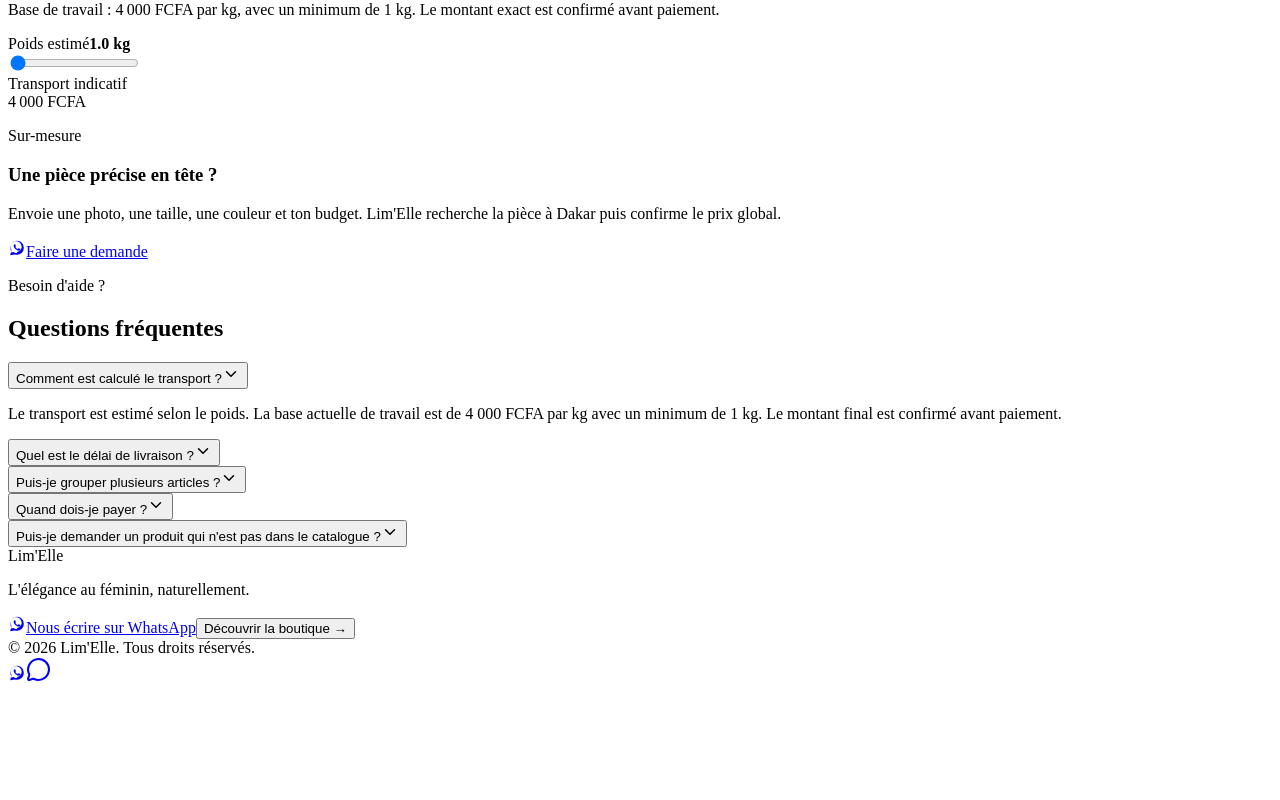
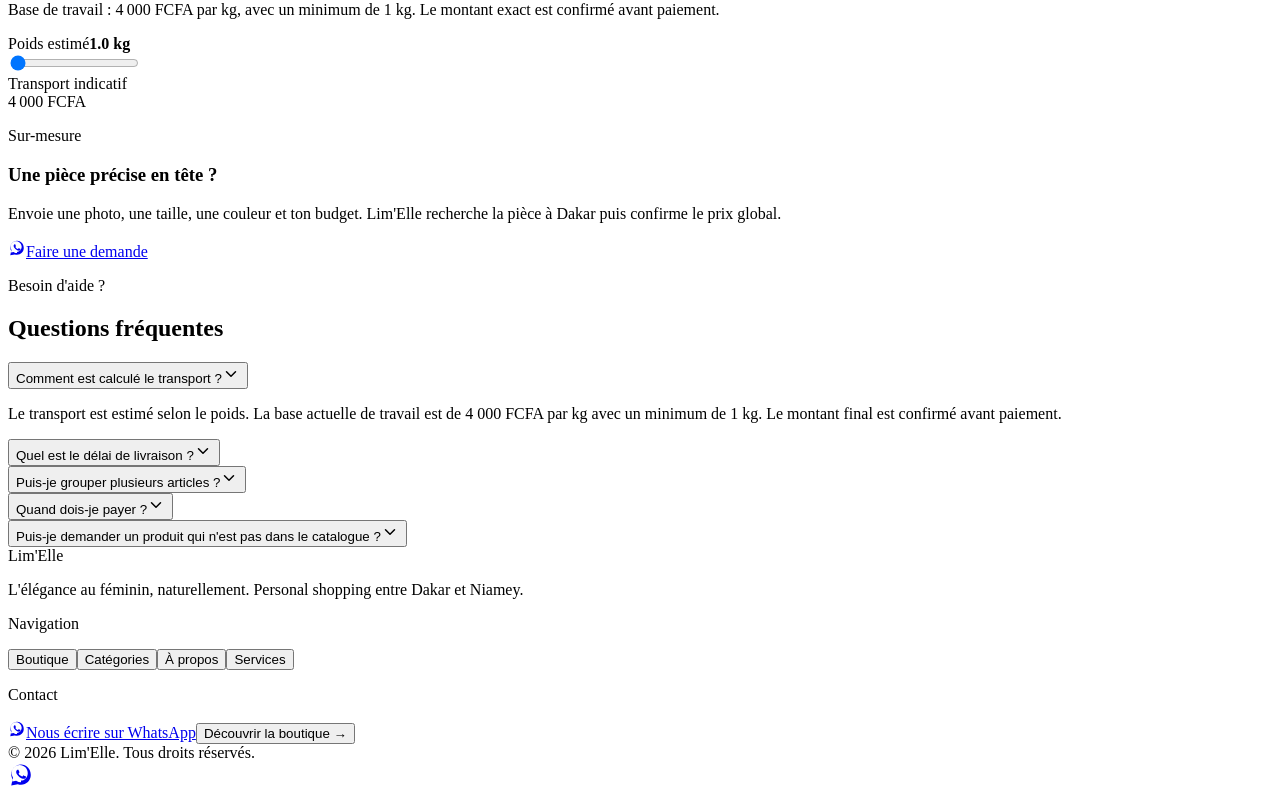
Before and after one commit to primemarafa/LimElle, a React (Vite) app: page / in a window 1280 px wide. Shown: the part 2409-3209 px from the top of the page. Before the commit the page ends 3103 px from the top, so only its background shows below. Built offline with nearby package versions, Linux system fonts and the light colour scheme; no server answers; the HTML template or start-up script is replaced by a standard one.

Commit message:
fix: favicon, meta tags de partage social, footer complet, bug icône WhatsApp double

```diff
--- a/index.html
+++ b/index.html
@@ -6,6 +6,22 @@
     <meta name="theme-color" content="#F5F0E6" />
     <meta name="description" content="Lim'Elle, ton personal shopping entre Dakar et Niamey." />
     <title>Lim'Elle | Dakar → Niamey</title>
+
+    <link rel="icon" type="image/svg+xml" href="/favicon.svg" />
+
+    <link rel="canonical" href="https://lim-elle.vercel.app/" />
+
+    <meta property="og:type" content="website" />
+    <meta property="og:url" content="https://lim-elle.vercel.app/" />
+    <meta property="og:site_name" content="Lim'Elle" />
+    <meta property="og:title" content="Lim'Elle | Dakar → Niamey" />
+    <meta property="og:description" content="Personal shopping féminin : mode, sacs, bijoux et beauté sélectionnés à Dakar, livrés à Niamey." />
+    <meta property="og:image" content="https://lim-elle.vercel.app/images/hero-portrait.jpg" />
+
+    <meta name="twitter:card" content="summary_large_image" />
+    <meta name="twitter:title" content="Lim'Elle | Dakar → Niamey" />
+    <meta name="twitter:description" content="Personal shopping féminin : mode, sacs, bijoux et beauté sélectionnés à Dakar, livrés à Niamey." />
+    <meta name="twitter:image" content="https://lim-elle.vercel.app/images/hero-portrait.jpg" />
   </head>
   <body>
     <div id="root"></div>
--- a/src/App.jsx
+++ b/src/App.jsx
@@ -197,10 +197,31 @@
       </>}
 
       <footer className="bg-[#123D32] px-5 py-12 text-white">
-        <div className="mx-auto flex max-w-7xl flex-col gap-8 md:flex-row md:items-center md:justify-between"><div><div className="font-serif text-3xl">Lim'Elle</div><p className="mt-2 text-sm text-white/70">L'élégance au féminin, naturellement.</p></div><div className="flex flex-col gap-3 sm:flex-row"><WhatsAppButton message={WA_TEXT} className="border border-white/40 bg-transparent text-white">Nous écrire sur WhatsApp</WhatsAppButton><button onClick={openBoutique} className="rounded-xl border border-[#C8894E] px-6 py-3 text-sm font-bold text-white">Découvrir la boutique <span className="ml-2">→</span></button></div></div>
+        <div className="mx-auto grid max-w-7xl gap-10 md:grid-cols-[1.3fr_1fr_1fr]">
+          <div>
+            <div className="font-serif text-3xl">Lim'Elle</div>
+            <p className="mt-2 max-w-xs text-sm text-white/70">L'élégance au féminin, naturellement. Personal shopping entre Dakar et Niamey.</p>
+          </div>
+          <div>
+            <p className="text-xs font-bold uppercase tracking-[.2em] text-white/50">Navigation</p>
+            <nav className="mt-4 flex flex-col gap-2 text-sm text-white/80">
+              <button onClick={openBoutique} className="text-left hover:text-white">Boutique</button>
+              <button onClick={openCategories} className="text-left hover:text-white">Catégories</button>
+              <button onClick={() => scrollTo("a-propos")} className="text-left hover:text-white">À propos</button>
+              <button onClick={() => scrollTo("services")} className="text-left hover:text-white">Services</button>
+            </nav>
+          </div>
+          <div>
+            <p className="text-xs font-bold uppercase tracking-[.2em] text-white/50">Contact</p>
+            <div className="mt-4 flex flex-col gap-3 text-sm text-white/80">
+              <WhatsAppButton message={WA_TEXT} className="w-fit border border-white/40 bg-transparent text-white">Nous écrire sur WhatsApp</WhatsAppButton>
+              <button onClick={openBoutique} className="w-fit rounded-xl border border-[#C8894E] px-6 py-3 text-sm font-bold text-white">Découvrir la boutique <span className="ml-2">→</span></button>
+            </div>
+          </div>
+        </div>
         <div className="mx-auto mt-10 max-w-7xl border-t border-white/10 pt-5 text-xs text-white/50">© 2026 Lim'Elle. Tous droits réservés.</div>
       </footer>
-      <WhatsAppButton className="fixed bottom-5 right-5 z-40 h-14 w-14 rounded-full bg-[#3FBF63] p-0 text-white shadow-xl" message={WA_TEXT} aria-label="WhatsApp"><MessageCircle size={25}/></WhatsAppButton>
+      <WhatsAppButton className="fixed bottom-5 right-5 z-40 h-14 w-14 rounded-full bg-[#3FBF63] p-0 text-white shadow-xl" message={WA_TEXT} iconSize={26} aria-label="Contacter Lim'Elle sur WhatsApp" />
       {cartOpen && <CartDrawer items={cart} onClose={() => setCartOpen(false)} onQuantityChange={updateQuantity} onRemove={removeFromCart} onCheckout={startCheckout}/>}
     </main>
   );
--- a/src/components/WhatsAppButton.jsx
+++ b/src/components/WhatsAppButton.jsx
@@ -8,10 +8,10 @@
   );
 }
 
-export default function WhatsAppButton({ children, message, className = "" }) {
+export default function WhatsAppButton({ children, message, className = "", iconSize = 18, ...rest }) {
   return (
-    <a href={buildWhatsAppLink(message)} target="_blank" rel="noreferrer" className={`inline-flex items-center justify-center gap-2 rounded-full px-5 py-3 font-bold transition hover:-translate-y-0.5 hover:shadow-md active:translate-y-0 active:scale-95 ${className}`}>
-      <WhatsAppIcon />
+    <a href={buildWhatsAppLink(message)} target="_blank" rel="noreferrer" className={`inline-flex items-center justify-center gap-2 rounded-full px-5 py-3 font-bold transition hover:-translate-y-0.5 hover:shadow-md active:translate-y-0 active:scale-95 ${className}`} {...rest}>
+      <WhatsAppIcon size={iconSize} />
       {children}
     </a>
   );
```
Also changed, not shown: public/favicon.svg (added).
